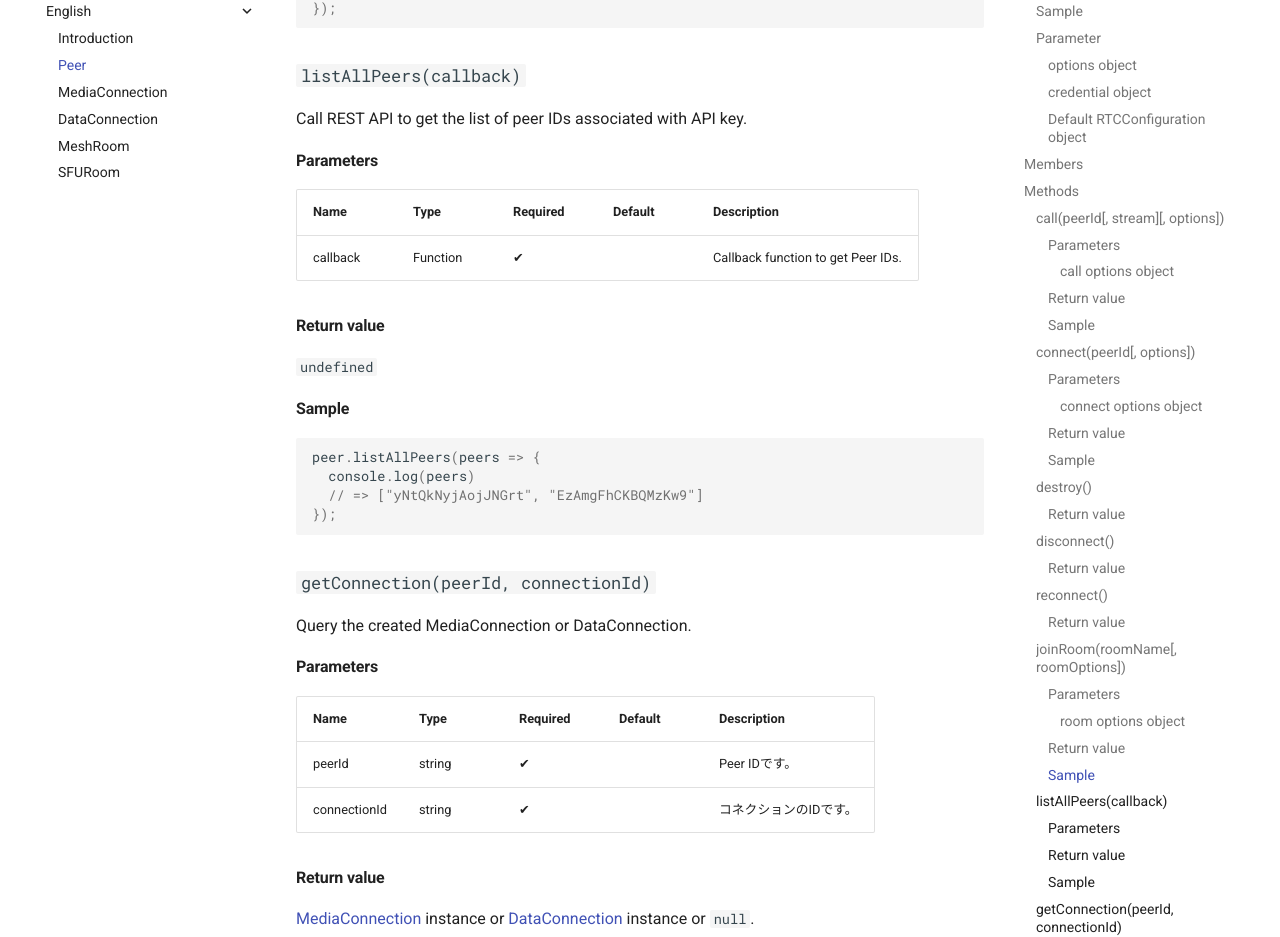
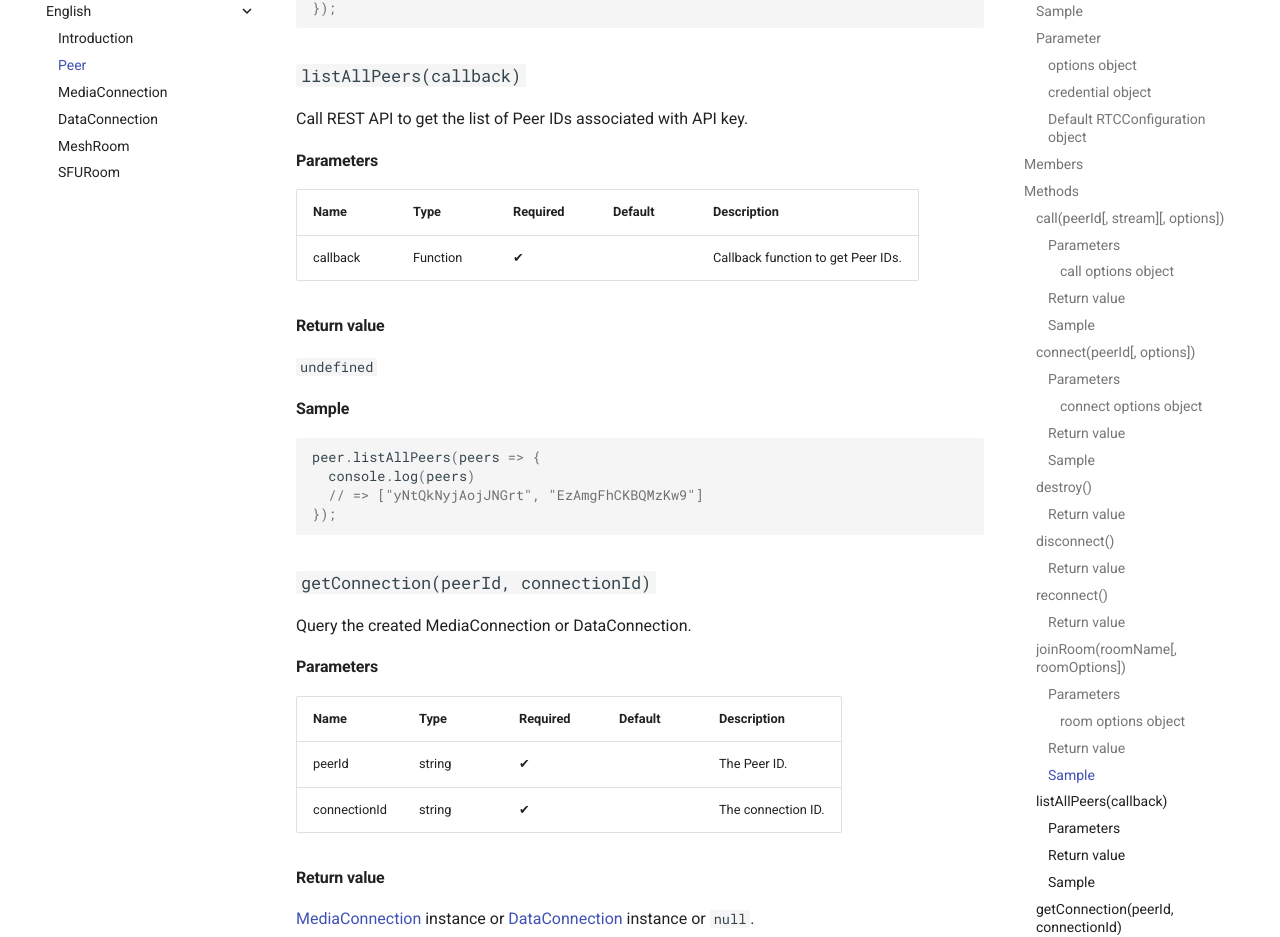
Before and after one commit to skyway/skyway-js-sdk-doc, an MkDocs documentation site: the page built from docs/en/peer.md, in a window 1280 px wide and 1400 px high, scrolled down 7410 px. Shown: the part 151-1088 px from the top of the window. Built offline with MkDocs 1.6.1 and Material for MkDocs 9.7.7, drawn with Linux system fonts in a browser that asks for light colours; old or Windows-style settings are respelled for this version of MkDocs; some of the changed text lies outside the part shown.

Commit message:
Fix the word `Peer ID`

````diff
--- a/docs/en/peer.md
+++ b/docs/en/peer.md
@@ -268,7 +268,7 @@ const room = peer.joinRoom('roomName', {
 
 ### `listAllPeers(callback)`
 
-Call REST API to get the list of peer IDs associated with API key.
+Call REST API to get the list of Peer IDs associated with API key.
 
 #### Parameters
 
@@ -295,10 +295,10 @@ Query the created MediaConnection or DataConnection.
 
 #### Parameters
 
-| Name         | Type   | Required | Default | Description            |
-| ------------ | ------ | -------- | ------- | ---------------------- |
-| peerId       | string | ✔        |         | Peer IDです。          |
-| connectionId | string | ✔        |         | コネクションのIDです。 |
+| Name         | Type   | Required | Default | Description        |
+| ------------ | ------ | -------- | ------- | ------------------ |
+| peerId       | string | ✔        |         | The Peer ID.       |
+| connectionId | string | ✔        |         | The connection ID. |
 
 #### Return value
 
@@ -335,7 +335,7 @@ Connected to the signaling server successfully.
 
 | Name | Type   | Description |
 | ---- | ------ | ----------- |
-| id   | string | Peer ID.    |
+| id   | string | The Peer ID.    |
 
 ```js
 peer.on('open', id => {
@@ -387,7 +387,7 @@ Disconnected from the signaling server.
 
 | Name | Type   | Description |
 | ---- | ------ | ----------- |
-| id   | string | Peer ID.    |
+| id   | string | The Peer ID.    |
 
 ```js
 peer.on('disconnected', id => {
````
